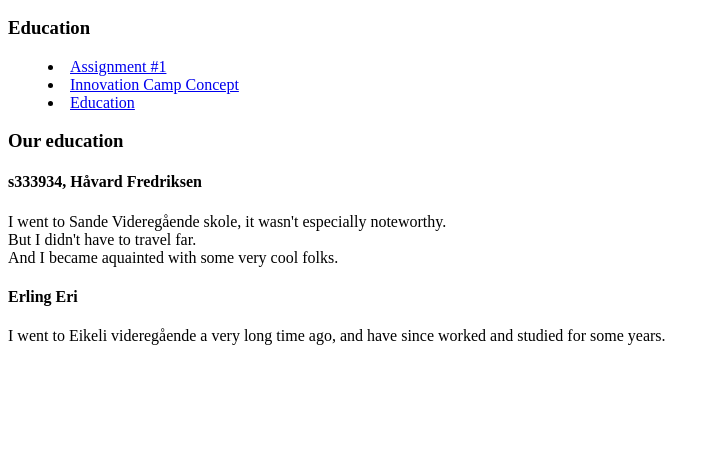
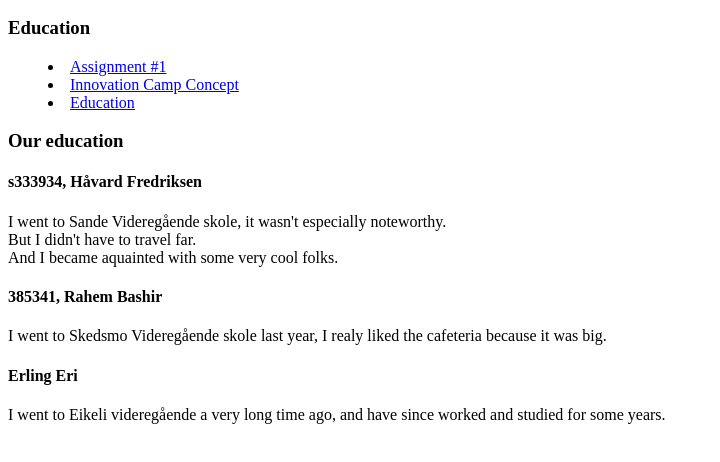
Before and after one commit to OsloMet-web/1stOblig-oblig-1-group-4, a plain HTML site: page Gruppe4Oblig1/secondPage.html in a window 1280 px wide. Shown: the part 136-598 px from the top of the page, without its empty margins (0-720 px from the left). Drawn offline with Linux system fonts and the light colour scheme.

Commit message:
Update secondPage.html

```diff
--- a/Gruppe4Oblig1/secondPage.html
+++ b/Gruppe4Oblig1/secondPage.html
@@ -25,8 +25,8 @@
             </div>
             <!--Rahem-->
             <div>
-                <h4>    </h4>
-                <p>     </p>
+                <h4>385341, Rahem Bashir</h4>
+                <p>I went to Skedsmo Videregående skole last year, I realy liked the cafeteria because it was big.</p>
             </div>
             <div>
                 <h4> Erling Eri  </h4>
```
